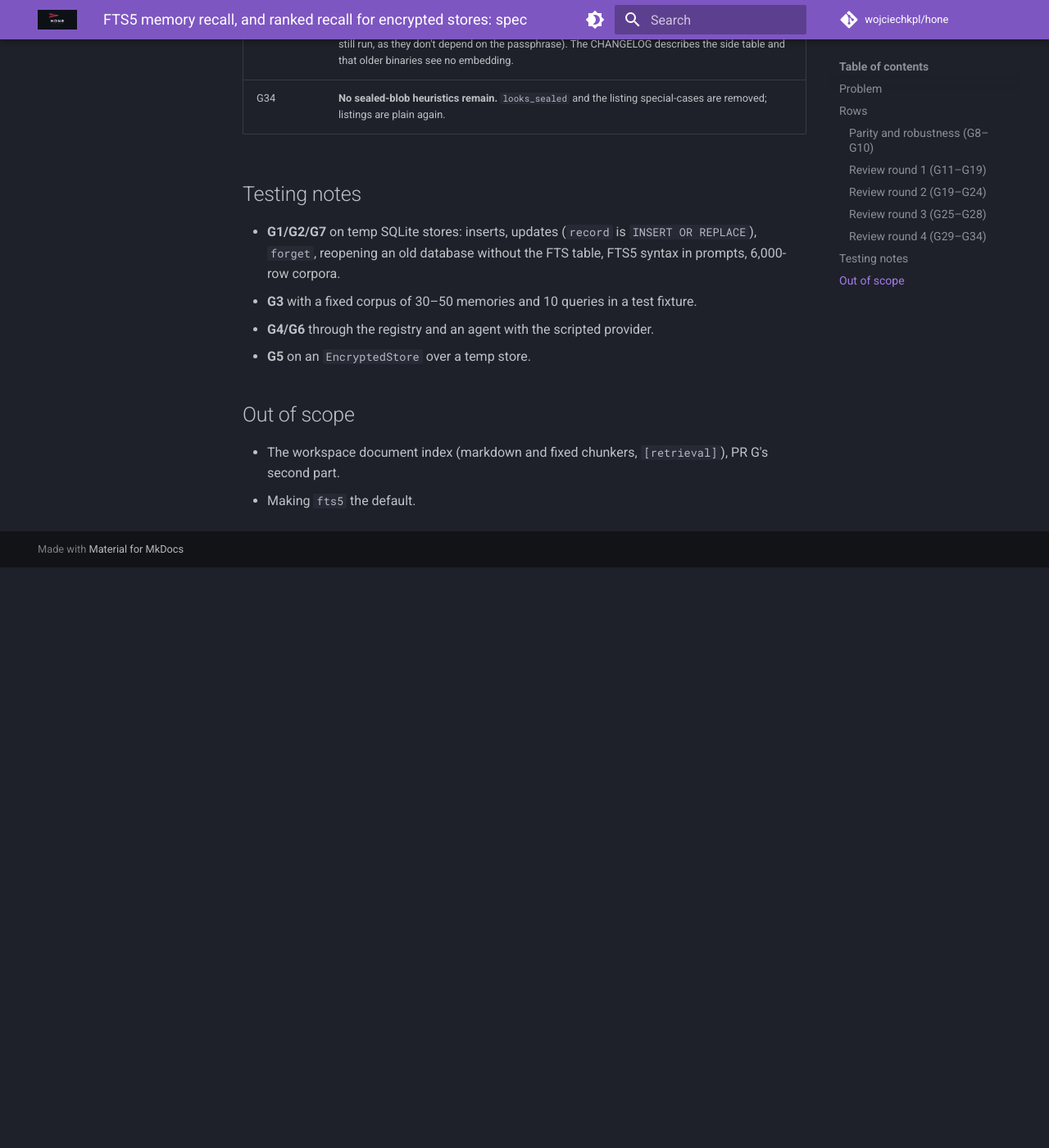
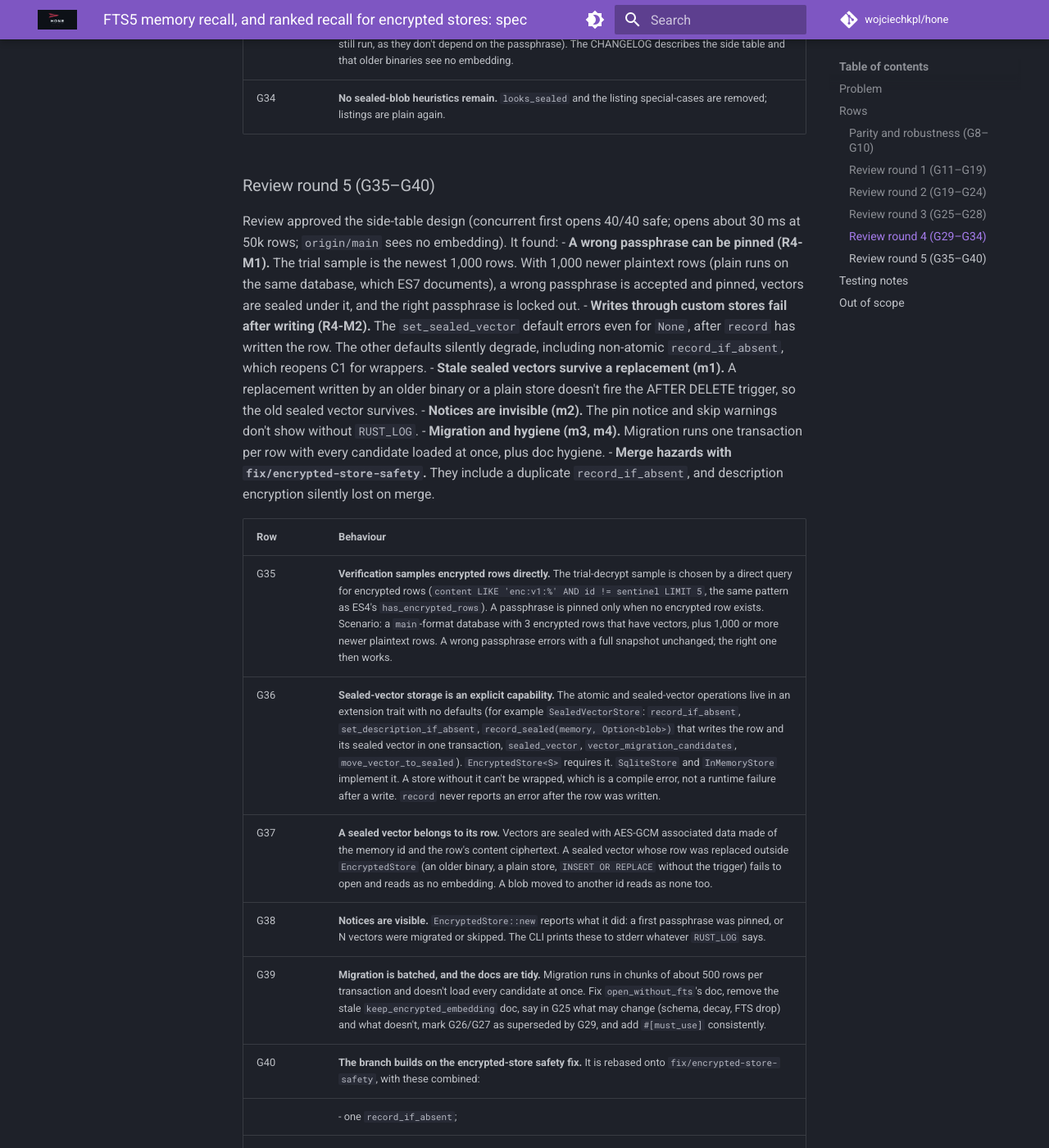
Before and after one commit to wojciechkpl/hone, an MkDocs documentation site: the page built from docs/plans/fts5-recall-spec.md, in a window 1280 px wide and 1400 px high, scrolled down 5714 px. Shown: the whole window at 82% size. Built offline with MkDocs 1.6.1 and Material for MkDocs 9.7.7, drawn with Linux system fonts in a browser that asks for light colours; comment, search, counter and statistics services are not loaded; before the commit the page ends 6406 px from its top, so only the background shows below that; some of the changed text lies outside the part shown.

Commit message:
docs: FTS5 spec round 5 (G35–G40)

```diff
--- a/docs/plans/fts5-recall-spec.md
+++ b/docs/plans/fts5-recall-spec.md
@@ -89,6 +89,31 @@ Review found: two concurrent first opens of a fresh encrypted DB corrupt it (eac
 | G33 | **Claims are accurate.** Error text, spec G25 and the CHANGELOG say that a wrong passphrase changes no memory, vector or key check (schema setup, the daily decay and FTS removal may still run, as they don't depend on the passphrase). The CHANGELOG describes the side table and that older binaries see no embedding. |
 | G34 | **No sealed-blob heuristics remain.** `looks_sealed` and the listing special-cases are removed; listings are plain again. |
 
+### Review round 5 (G35–G40)
+
+Review approved the side-table design (concurrent first opens 40/40 safe; opens about 30 ms at 50k rows; `origin/main` sees no embedding). It found:
+- **A wrong passphrase can be pinned (R4-M1).** The trial sample is the newest 1,000 rows. With 1,000 newer plaintext rows (plain runs on the same database, which ES7 documents), a wrong passphrase is accepted and pinned, vectors are sealed under it, and the right passphrase is locked out.
+- **Writes through custom stores fail after writing (R4-M2).** The `set_sealed_vector` default errors even for `None`, after `record` has written the row. The other defaults silently degrade, including non-atomic `record_if_absent`, which reopens C1 for wrappers.
+- **Stale sealed vectors survive a replacement (m1).** A replacement written by an older binary or a plain store doesn't fire the AFTER DELETE trigger, so the old sealed vector survives.
+- **Notices are invisible (m2).** The pin notice and skip warnings don't show without `RUST_LOG`.
+- **Migration and hygiene (m3, m4).** Migration runs one transaction per row with every candidate loaded at once, plus doc hygiene.
+- **Merge hazards with `fix/encrypted-store-safety`.** They include a duplicate `record_if_absent`, and description encryption silently lost on merge.
+
+| Row | Behaviour |
+|---|---|
+| G35 | **Verification samples encrypted rows directly.** The trial-decrypt sample is chosen by a direct query for encrypted rows (`content LIKE 'enc:v1:%' AND id != sentinel LIMIT 5`, the same pattern as ES4's `has_encrypted_rows`). A passphrase is pinned only when no encrypted row exists. Scenario: a `main`-format database with 3 encrypted rows that have vectors, plus 1,000 or more newer plaintext rows. A wrong passphrase errors with a full snapshot unchanged; the right one then works. |
+| G36 | **Sealed-vector storage is an explicit capability.** The atomic and sealed-vector operations live in an extension trait with no defaults (for example `SealedVectorStore`: `record_if_absent`, `set_description_if_absent`, `record_sealed(memory, Option<blob>)` that writes the row and its sealed vector in one transaction, `sealed_vector`, `vector_migration_candidates`, `move_vector_to_sealed`). `EncryptedStore<S>` requires it. `SqliteStore` and `InMemoryStore` implement it. A store without it can't be wrapped, which is a compile error, not a runtime failure after a write. `record` never reports an error after the row was written. |
+| G37 | **A sealed vector belongs to its row.** Vectors are sealed with AES-GCM associated data made of the memory id and the row's content ciphertext. A sealed vector whose row was replaced outside `EncryptedStore` (an older binary, a plain store, `INSERT OR REPLACE` without the trigger) fails to open and reads as no embedding. A blob moved to another id reads as none too. |
+| G38 | **Notices are visible.** `EncryptedStore::new` reports what it did: a first passphrase was pinned, or N vectors were migrated or skipped. The CLI prints these to stderr whatever `RUST_LOG` says. |
+| G39 | **Migration is batched, and the docs are tidy.** Migration runs in chunks of about 500 rows per transaction and doesn't load every candidate at once. Fix `open_without_fts`'s doc, remove the stale `keep_encrypted_embedding` doc, say in G25 what may change (schema, decay, FTS drop) and what doesn't, mark G26/G27 as superseded by G29, and add `#[must_use]` consistently. |
+| G40 | **The branch builds on the encrypted-store safety fix.** It is rebased onto `fix/encrypted-store-safety`, with these combined: |
+|  | - one `record_if_absent`; |
+|  | - descriptions encrypted in G's `record` (ES2's tests pass); |
+|  | - ES4's `has_encrypted_rows` used when the sentinel is created; |
+|  | - ES's `pub SALT_SENTINEL_ID` and its forget/decay guards alongside G's trigger; |
+|  | - one CHANGELOG/docs account of what `--encrypted-memory` covers. |
+|  | The key check in the sentinel's description is skipped by any description pass. |
+
 ## Testing notes
 
 - **G1/G2/G7** on temp SQLite stores: inserts, updates (`record` is `INSERT OR REPLACE`), `forget`, reopening an old database without the FTS table, FTS5 syntax in prompts, 6,000-row corpora.
```
